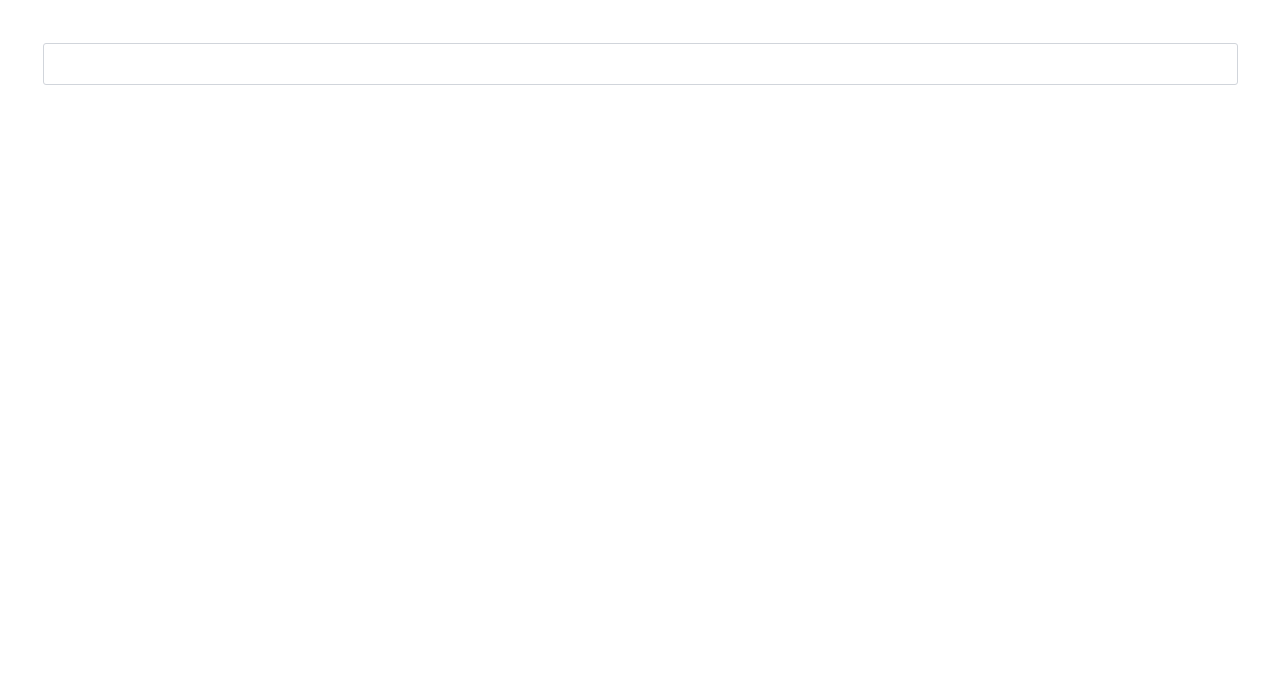
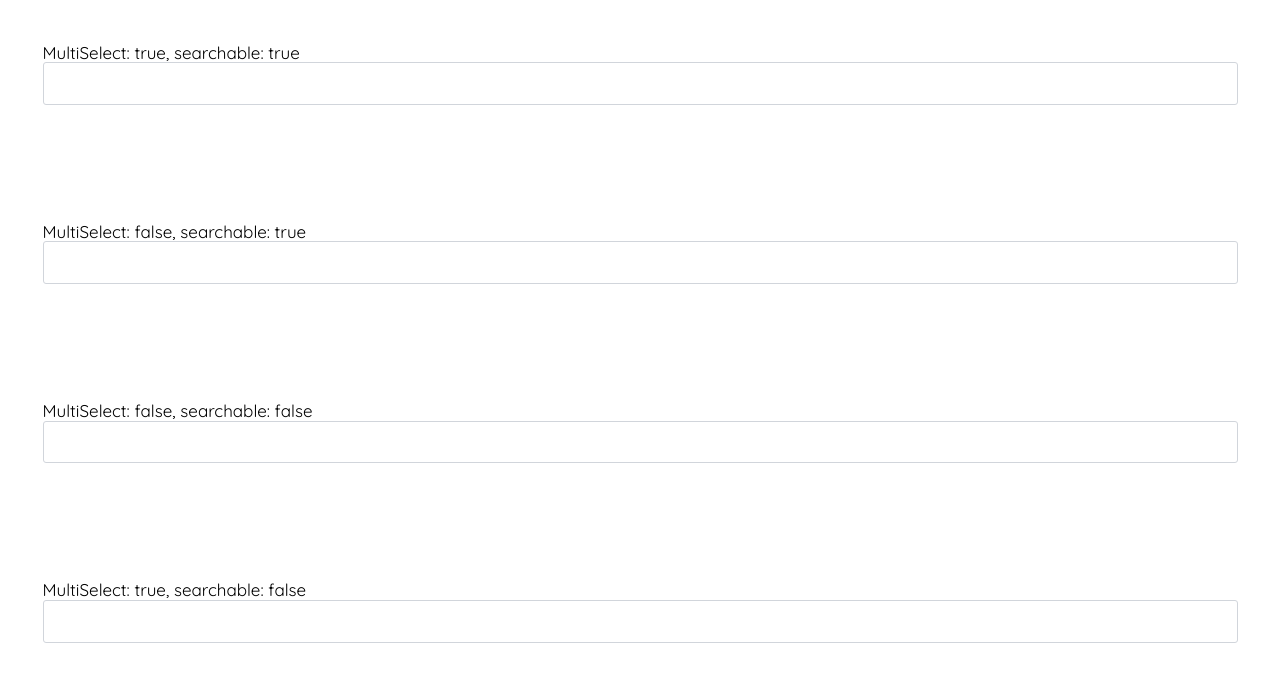
Before and after one commit to melihsahtulek/react-multi-select, a React (Vite) app: page / in a window 1280 px wide. Shown: the top 682 px of the page. Built offline with nearby package versions, Linux system fonts and the light colour scheme.

Commit message:
add: re-design

```diff
--- a/src/App.tsx
+++ b/src/App.tsx
@@ -3,48 +3,139 @@ import MultiSelect from '@/components/MultiSelect';
 const options = [
   {
     label: 'Portugal',
-    value: 'PT'
+    value: 'portugal'
   },
   {
     label: 'China',
-    value: 'CN'
+    value: 'china'
   },
   {
     label: 'Thailand',
-    value: 'TH'
+    value: 'thailand'
   },
   {
     label: 'Russia',
-    value: 'RU'
+    value: 'russia'
   },
   {
     label: 'Peru',
-    value: 'PE'
-  },
-  {
-    label: 'South Korea',
-    value: 'KR'
+    value: 'peru'
   },
   {
     label: 'Canada',
-    value: 'CA'
-  },
-  {
-    label: 'Poland',
-    value: 'PL'
-  },
-  {
-    label: 'Senegal',
-    value: 'SN'
-  },
-  {
-    label: 'South Africa',
-    value: 'ZA'
+    value: 'canada'
   }
 ];
 
 function App() {
-  return <MultiSelect searchable={true} multiSelectable={true} disabled={false} options={options} />;
+  return (
+    <div>
+      MultiSelect: true, searchable: true
+      <MultiSelect searchable={true} multiSelectable={true} disabled={false} options={options} />
+      <br />
+      <br />
+      <br />
+      <br />
+      <br />
+      <br />
+      MultiSelect: false, searchable: true
+      <MultiSelect
+        searchable={true}
+        multiSelectable={false}
+        disabled={false}
+        options={[
+          {
+            label: 'Sunday',
+            value: 'sunday'
+          },
+          {
+            label: 'Monday',
+            value: 'monday'
+          },
+          {
+            label: 'Tuesday',
+            value: 'tuesday'
+          },
+          {
+            label: 'Wednesday',
+            value: 'wednesday'
+          },
+          {
+            label: 'Thursday',
+            value: 'thursday'
+          },
+          {
+            label: 'Friday',
+            value: 'friday'
+          },
+          {
+            label: 'Saturday',
+            value: 'saturday'
+          }
+        ]}
+      />
+      <br />
+      <br />
+      <br />
+      <br />
+      <br />
+      <br />
+      MultiSelect: false, searchable: false
+      <MultiSelect
+        searchable={false}
+        multiSelectable={false}
+        disabled={false}
+        options={[
+          {
+            label: 'Red',
+            value: 'red'
+          },
+          {
+            label: 'Blue',
+            value: 'blue'
+          },
+          {
+            label: 'Green',
+            value: 'green'
+          },
+          {
+            label: 'Yellow',
+            value: 'yellow'
+          }
+        ]}
+      />
+      <br />
+      <br />
+      <br />
+      <br />
+      <br />
+      <br />
+      MultiSelect: true, searchable: false
+      <MultiSelect
+        searchable={false}
+        multiSelectable={true}
+        disabled={false}
+        options={[
+          {
+            label: 'Red',
+            value: 'red'
+          },
+          {
+            label: 'Blue',
+            value: 'blue'
+          },
+          {
+            label: 'Green',
+            value: 'green'
+          },
+          {
+            label: 'Yellow',
+            value: 'yellow'
+          }
+        ]}
+      />
+    </div>
+  );
 }
 
 export default App;
--- a/src/components/MultiSelect/index.tsx
+++ b/src/components/MultiSelect/index.tsx
@@ -1,9 +1,103 @@
 import { createContext, useContext, useEffect, useId, useMemo, useRef, useState } from 'react';
-import styles from '@/components/MultiSelect/multi-select.module.css';
+import '@/components/MultiSelect/multi-select.css';
 
+type Option = {
+  label: string;
+  value: string;
+};
+
+type MultiSelectProps = {
+  options: Option[];
+  searchable?: boolean;
+  multiSelectable?: boolean;
+  disabled?: boolean;
+};
+
+/* Create Context API */
 export const MultiSelectContext = createContext<any>(null);
 
-const SelectButton = () => {
+function SelectedItems() {
+  const { selectedItems, setSelectedItems, optionList, setOptionList, selectButtonRef, multiSelectable } =
+    useContext(MultiSelectContext);
+
+  return (
+    <div className={'selected_items'}>
+      {multiSelectable ? (
+        selectedItems?.map((item: Option, index: number) => (
+          <span
+            key={index}
+            className={'selected_item'}
+            onClick={(e) => {
+              e.preventDefault();
+              const unselectItemIndex = selectedItems.findIndex((elem: Option) => elem.value === item.value);
+              if (unselectItemIndex > -1) {
+                const copyArr = [...selectedItems];
+                const elem = copyArr.splice(unselectItemIndex, 1);
+                setSelectedItems(copyArr);
+                setOptionList([...optionList, ...elem]);
+                selectButtonRef.current.focus();
+              }
+            }}>
+            {item.label}
+          </span>
+        ))
+      ) : (
+        <div className={'one_selected'}>{selectedItems?.[0]?.label}</div>
+      )}
+    </div>
+  );
+}
+
+function SelectInput() {
+  const {
+    inputFocus,
+    setInputFocus,
+    searchValue,
+    setSearchValue,
+    setSelectedItems,
+    selectButtonRef,
+    selectIsOpen,
+    setSelectIsOpen,
+    multiSelectable,
+    searchable
+  } = useContext(MultiSelectContext);
+
+  const id = useId();
+
+  return (
+    <label htmlFor={id} className={`select_btn_container ${inputFocus && 'select_btn_container_active'}`}>
+      <SelectedItems />
+      <input
+        ref={selectButtonRef}
+        id={id}
+        type="text"
+        disabled={searchable ? false : true}
+        autoFocus={false}
+        value={searchValue}
+        onFocus={() => {
+          setInputFocus(true);
+          // setSelectIsOpen(!selectIsOpen);
+        }}
+        onClick={() => {
+          setSelectIsOpen(!selectIsOpen);
+        }}
+        onBlur={() => {
+          // setInputFocus(false);
+        }}
+        onChange={(e) => {
+          setSearchValue(e.currentTarget.value.trim());
+          setSelectIsOpen(true);
+          if (!multiSelectable) {
+            setSelectedItems([]);
+          }
+        }}
+        className={'select_input'}
+      />
+    </label>
+  );
+}
+
+function SelectButton() {
   const {
     inputFocus,
     setInputFocus,
@@ -25,37 +119,14 @@ const SelectButton = () => {
   return (
     <label
       htmlFor={id}
-      className={styles.select_btn_container}
+      className={'select_btn_container'}
       onClick={() => {
-        setSelectIsOpen(!selectIsOpen);
+        // setSelectIsOpen(!selectIsOpen);
       }}
       style={{
         borderColor: inputFocus ? 'var(--blue)' : 'var(--gray-300)'
       }}>
-      {multiSelectable ? (
-        <div className={styles.selected_items}>
-          {selectedItems?.map((item: Option, index: number) => (
-            <span
-              key={index}
-              className={styles.selected_item}
-              onClick={(e) => {
-                e.preventDefault();
-                const unselectItemIndex = selectedItems.findIndex((elem: Option) => elem.value === item.value);
-                if (unselectItemIndex > -1) {
-                  const copyArr = [...selectedItems];
-                  const elem = copyArr.splice(unselectItemIndex, 1);
-                  setSelectedItems(copyArr);
-                  setOptionList([...optionList, ...elem]);
-                  selectButtonRef.current.focus();
-                }
-              }}>
-              {item.label}
-            </span>
-          ))}
-        </div>
-      ) : (
-        <div className={styles.one_selected}>{selectedItems?.[0]?.label}</div>
-      )}
+      <div className={'one_selected'}>{selectedItems?.[0]?.label}</div>
       <input
         ref={selectButtonRef}
         id={id}
@@ -68,7 +139,7 @@ const SelectButton = () => {
           // setSelectIsOpen(!selectIsOpen);
         }}
         onClick={() => {
-          // setSelectIsOpen(!selectIsOpen);
+          setSelectIsOpen(!selectIsOpen);
         }}
         onBlur={() => {
           // setInputFocus(false);
@@ -80,11 +151,11 @@ const SelectButton = () => {
             setSelectedItems([]);
           }
         }}
-        className={styles.select_input}
+        className={'select_input'}
       />
     </label>
   );
-};
+}
 
 function SelectBody() {
   const {
@@ -101,21 +172,21 @@ function SelectBody() {
   } = useContext(MultiSelectContext);
 
   if (optionList.length < 1) {
-    return <div>Empty</div>;
+    return <div className={'noItemAreThere'}>Empty List</div>;
   }
 
   return (
     <div
-      className={styles.select_body}
+      className={'select_body'}
       style={{
         display: selectIsOpen ? 'block' : 'none'
       }}>
       {filtered?.map((item: Option, index: number) => (
         <div
-          className={styles.select_body_item}
+          className={'select_body_item'}
           style={{
-            backgroundColor: multiSelectable ? '' : item.label === selectedItems?.[0]?.label ? 'var(--blue)' : '',
-            color: multiSelectable ? '' : item.label === selectedItems?.[0]?.label ? 'var(--white)' : ''
+            backgroundColor: multiSelectable ? '' : item.value === selectedItems?.[0]?.value ? 'var(--blue)' : '',
+            color: multiSelectable ? '' : item.value === selectedItems?.[0]?.value ? 'var(--white)' : ''
           }}
           key={index}
           onClick={() => {
@@ -140,18 +211,6 @@ function SelectBody() {
     </div>
   );
 }
-
-type Option = {
-  label: string;
-  value: string;
-};
-
-type MultiSelectProps = {
-  options: Option[];
-  searchable?: boolean;
-  multiSelectable?: boolean;
-  disabled?: boolean;
-};
 
 export default function MultiSelect({ options = [], multiSelectable = true, searchable = true }: MultiSelectProps) {
   const selectRef = useRef(null);
@@ -184,7 +243,7 @@ export default function MultiSelect({ options = [], multiSelectable = true, sear
     if (!searchValue) {
       return optionList;
     }
-    return optionList.filter((item: Option) => item.label.includes(searchValue));
+    return optionList.filter((item: Option) => item.value.includes(searchValue));
   }, [searchValue, optionList]);
 
   return (
@@ -205,8 +264,8 @@ export default function MultiSelect({ options = [], multiSelectable = true, sear
         multiSelectable,
         searchable
       }}>
-      <div className={styles.container} ref={selectRef}>
-        <SelectButton />
+      <div className={'select_container'} ref={selectRef}>
+        {searchable ? <SelectInput /> : <SelectButton />}
         <SelectBody />
       </div>
     </MultiSelectContext.Provider>
--- a/src/components/MultiSelect/multi-select.module.css
+++ b/src/components/MultiSelect/multi-select.css
@@ -9,7 +9,7 @@
   --red: #dc2626;
 }
 
-.container {
+.select_container {
   display: flex;
   flex-direction: column;
   position: relative;
@@ -27,6 +27,10 @@
   gap: 5px;
 }
 
+.select_btn_container_active {
+  border-color: var(--blue);
+}
+
 .select_input {
   font-family: inherit;
   /* padding: 0 0.5rem; */
@@ -34,6 +38,7 @@
   outline: none;
   font-weight: 500;
   font-size: inherit;
+  background-color: transparent;
 }
 
 .selected_items {
@@ -68,6 +73,7 @@
   border-radius: 3px;
   overflow: auto;
   max-height: 30vh;
+  z-index: 1;
 }
 
 .select_body_item {
@@ -107,5 +113,5 @@
   position: absolute;
   top: 50%;
   transform: translateY(-50%);
-  left: 0.5ch;
+  left: 1ch;
 }
```
